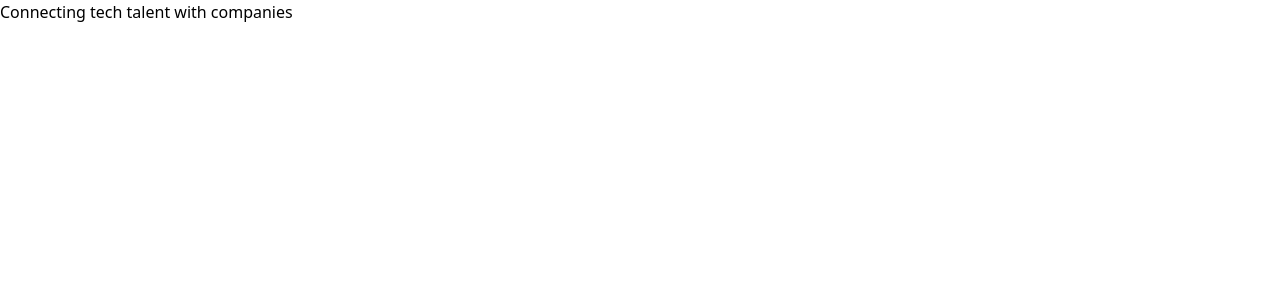
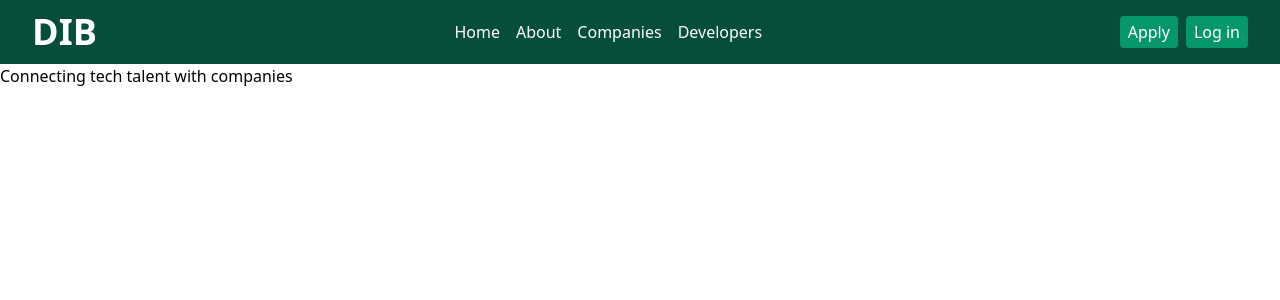
Before and after one commit to simontcodes/DIB-front, a Next.js app: page / in a window 1280 px wide. Shown: the top 300 px of the page. Built offline with nearby package versions, Linux system fonts and the light colour scheme.

Commit message:
Basic styling for navbar

```diff
--- /dev/null
+++ b/components/Navbar.tsx
@@ -0,0 +1,33 @@
+import Link from 'next/link'
+
+const Navbar = () => {
+  return (
+    <nav className="fixed top-0 h-16 w-screen bg-emerald-900">
+      <div className='flex px-8 py-4 w-full h-full items-center justify-between'>
+        <div className='font-extrabold select-none text-4xl text-white'>
+          DIB
+        </div>
+        <ul className='flex gap-4 text-white'>
+          <li className='text-green'>
+            <Link href='/'>Home</Link>
+          </li>
+          <li>
+            <Link href='/about'>About</Link>
+          </li>
+          <li>
+            <Link href='/companies'>Companies</Link>
+          </li>
+          <li>
+            <Link href='/developers'>Developers</Link>
+          </li>
+        </ul>
+        <div className='flex gap-2'>
+          <button className='px-2 py-1 rounded bg-emerald-600 text-white'>Apply</button>
+          <button className='px-2 py-1 rounded bg-emerald-600 text-white'>Log in</button>
+        </div>
+      </div>
+    </nav>
+  )
+}
+
+export default Navbar
--- a/package.json
+++ b/package.json
@@ -21,6 +21,8 @@
     "typescript": "4.9.4"
   },
   "devDependencies": {
+    "autoprefixer": "^10.4.13",
+    "postcss": "^8.4.21",
     "tailwindcss": "^3.2.4"
   }
 }
--- a/pages/index.tsx
+++ b/pages/index.tsx
@@ -2,6 +2,7 @@ import Image from 'next/image'
 import { Inter } from '@next/font/google'
 import styles from '@/styles/Home.module.css'
 import Meta from '@/components/Meta'
+import Navbar from '@/components/Navbar'
 
 const inter = Inter({ subsets: ['latin'] })
 
@@ -9,8 +10,8 @@ export default function Home() {
   return (
     <>
       <Meta/>
-
-      <main>
+      <Navbar/>
+      <main className='mt-16'>
         <h1>Connecting tech talent with companies</h1>
       </main>
 
--- /dev/null
+++ b/postcss.config.js
@@ -0,0 +1,6 @@
+module.exports = {
+  plugins: {
+    tailwindcss: {},
+    autoprefixer: {},
+  },
+}
--- a/styles/globals.css
+++ b/styles/globals.css
@@ -1,8 +1,6 @@
 @tailwind base;
 @tailwind components;
 @tailwind utilities;
-
-
 
 :root {
   --max-width: 1100px;
--- a/tailwind.config.js
+++ b/tailwind.config.js
@@ -1,8 +1,16 @@
 /** @type {import('tailwindcss').Config} */
 module.exports = {
-  content: ["./src/**/*.{html,js}"],
+  mode: 'jit',
+  content: [
+    "./app/**/*.{js,ts,jsx,tsx}",
+    "./pages/**/*.{js,ts,jsx,tsx}",
+    "./components/**/*.{js,ts,jsx,tsx}",
+  ],
   theme: {
     extend: {},
   },
+  variants:{
+    entend: {},
+  },
   plugins: [],
 };
```
Also changed, not shown: 1 other file (tests, documents, lock files or other folders).
